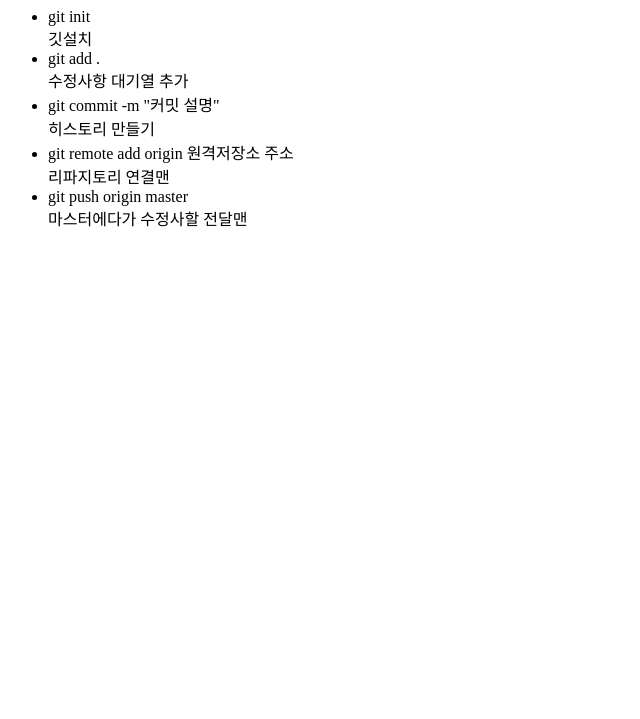
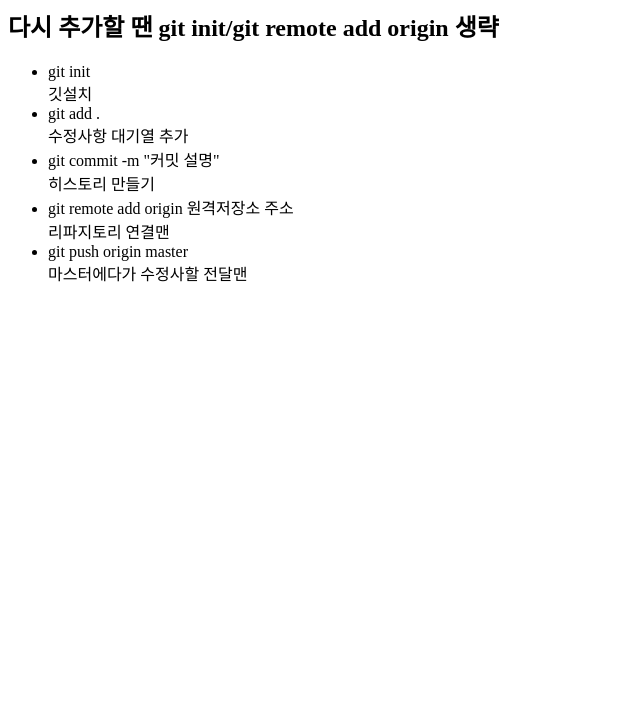
Before and after one commit to kymaseio/testrepo, a plain HTML site: page index.html in a window 1280 px wide. Shown: the part 81-800 px from the top of the page, without its empty margins (0-640 px from the left). Drawn offline with Linux system fonts and the light colour scheme.

Commit message:
랄라 내용 추가했어요

```diff
--- a/index.html
+++ b/index.html
@@ -8,6 +8,7 @@
 </head>
 <body>
     <h1>깃허브 써보기</h1>
+    <h2>다시 추가할 땐 git init/git remote add origin 생략</h2>
     <ul>
         <li>git init <br/>깃설치</li>
         <li>git add . <br/>수정사항 대기열 추가</li>
```
